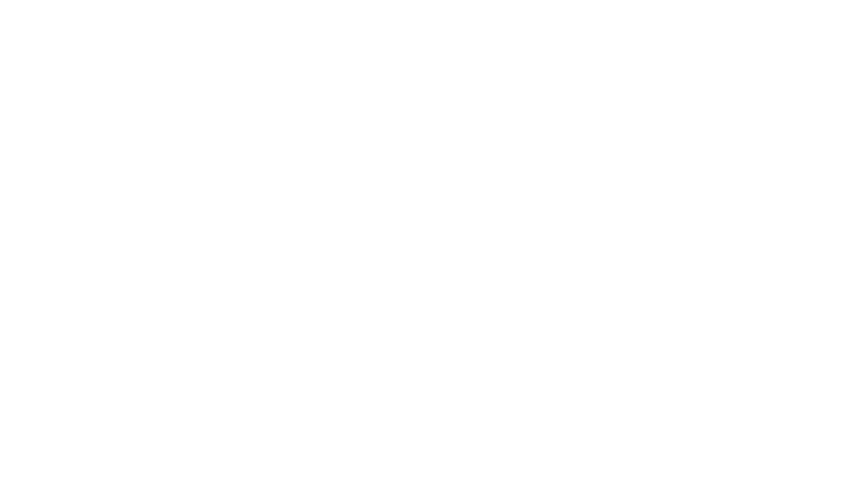
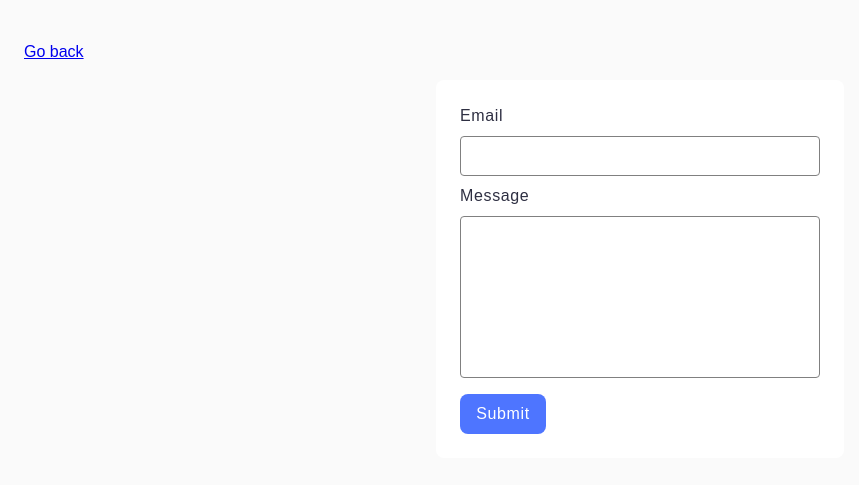
Before and after one commit to bt-Unialex/goit-js-hw-09, a plain HTML site: page 2-form.html in a window 1280 px wide. Shown: the whole page, without its empty margins (0-859 px from the left). Drawn offline with Linux system fonts and the light colour scheme.

Commit message:
Deploying to gh-pages from @ bt-Unialex/goit-js-hw-09@a8ca82dd9169ae1995fa0fa632e96fa3e837194f 🚀

```diff
--- a/1-gallery.html
+++ b/1-gallery.html
@@ -10,10 +10,11 @@
   <link rel="modulepreload" crossorigin href="/goit-js-hw-09/assets/modulepreload-polyfill-B5Qt9EMX.js">
   <link rel="modulepreload" crossorigin href="/goit-js-hw-09/assets/vendor-D0gBiHs0.js">
   <link rel="stylesheet" crossorigin href="/goit-js-hw-09/assets/vendor-AL2zCFOW.css">
-  <link rel="stylesheet" crossorigin href="/goit-js-hw-09/assets/1-gallery-CsrBJbaT.css">
+  <link rel="stylesheet" crossorigin href="/goit-js-hw-09/assets/1-gallery-DBrtwDFV.css">
 </head>
 
 <body>
+    <p><a href="./index.html">Go back</a></p>
     <ul class="gallery"></ul>
 </body>
 
--- a/2-form.html
+++ b/2-form.html
@@ -0,0 +1,29 @@
+<!DOCTYPE html>
+<html lang="en">
+
+<head>
+    <meta charset="UTF-8" />
+    <meta http-equiv="X-UA-Compatible" content="IE=edge" />
+    <meta name="viewport" content="width=device-width, initial-scale=1.0" />
+    <title>Form</title>
+  <script type="module" crossorigin src="/goit-js-hw-09/2-form.js"></script>
+  <link rel="modulepreload" crossorigin href="/goit-js-hw-09/assets/modulepreload-polyfill-B5Qt9EMX.js">
+  <link rel="stylesheet" crossorigin href="/goit-js-hw-09/assets/2-form-DYOxnKMk.css">
+</head>
+
+<body>
+    <p><a href="./index.html">Go back</a></p>
+    <form class="feedback-form" autocomplete="off">
+        <label>
+            Email
+            <input type="email" name="email" autofocus />
+        </label>
+        <label>
+            Message
+            <textarea name="message" rows="8"></textarea>
+        </label>
+        <button type="submit">Submit</button>
+    </form>
+</body>
+
+</html>
--- /dev/null
+++ b/2-form.js
@@ -0,0 +1,2 @@
+import"./assets/modulepreload-polyfill-B5Qt9EMX.js";const e={email:"",message:""},s=JSON.parse(localStorage.getItem("feedback-form-state"));s&&Object.assign(e,s);const a=document.querySelector(".feedback-form");a.elements.email.value=e.email;a.elements.message.value=e.message;a.addEventListener("input",t=>{t.target.nodeName==="INPUT"?e.email=a.elements.email.value:t.target.nodeName==="TEXTAREA"&&(e.message=a.elements.message.value),localStorage.setItem("feedback-form-state",JSON.stringify(e))});a.addEventListener("submit",t=>{t.preventDefault(),e.email&&e.message?(console.table(e),a.reset(),localStorage.removeItem("feedback-form-state")):alert("Fill please all fields")});
+//# sourceMappingURL=2-form.js.map
--- a/assets/1-gallery-CsrBJbaT.css
+++ /dev/null
@@ -1 +0,0 @@
-*{box-sizing:border-box}img{display:block;width:100%;height:100%;object-fit:cover}ul{margin:0;list-style-type:none;padding-left:0}body{margin:24px 0;width:1440px;background-color:#fff}.gallery{margin:0 auto;width:1128px;display:flex;flex-wrap:wrap;gap:24px;background-color:transparent}.gallery-item{width:360px;height:200px;transition:transform .2s ease-in-out}.gallery-item:hover{transform:scale(1.04)}.basicLightbox{background-color:#2e2f42}
--- /dev/null
+++ b/assets/1-gallery-DBrtwDFV.css
@@ -0,0 +1 @@
+*{box-sizing:border-box}img{display:block;width:100%;height:100%;object-fit:cover}ul{margin:0;list-style-type:none;padding-left:0}body{padding:16px;background-color:#fff;font-family:Montserrat,sans-serif;line-height:1.5}.gallery{margin:0 auto;width:1128px;display:flex;flex-wrap:wrap;gap:24px;background-color:transparent}.gallery-item{width:360px;height:200px;transition:transform .2s ease-in-out}.gallery-item:hover{transform:scale(1.04)}.basicLightbox{background-color:#2e2f42}
--- /dev/null
+++ b/assets/2-form-DYOxnKMk.css
@@ -0,0 +1 @@
+*{box-sizing:border-box}body{font-family:Montserrat,sans-serif;padding:16px;background-color:#fafafa;color:#212121;line-height:1.5}input{border:1px solid #808080;border-radius:4px;height:40px;outline:0;padding:8px 16px;font-size:16px;letter-spacing:.04em;color:#2e2f42;transition:border-color .15s ease-in-out}input:hover{border-color:#000}textarea{border:1px solid #808080;border-radius:4px;outline:0;padding:8px 16px;resize:none;font-size:16px;letter-spacing:.04em;color:#2e2f42;transition:border-color .15s ease-in-out}textarea:hover{border-color:#000}button{border:0;border-radius:8px;padding:8px 16px;cursor:pointer;font-weight:500;font-size:16px;line-height:1.5;letter-spacing:.04em;color:#fff;transition:background-color .15s ease-in-out}.feedback-form{border-radius:8px;padding:24px;width:408px;margin:0 auto;background-color:#fff}.feedback-form label{display:flex;flex-direction:column;gap:8px;letter-spacing:.04em;color:#2e2f42;margin-bottom:8px}.feedback-form button{min-width:86px;margin-top:8px;background-color:#4e75ff}.feedback-form button:hover{background-color:#6c8cff}
```
Also changed, not shown: 1 other file.
